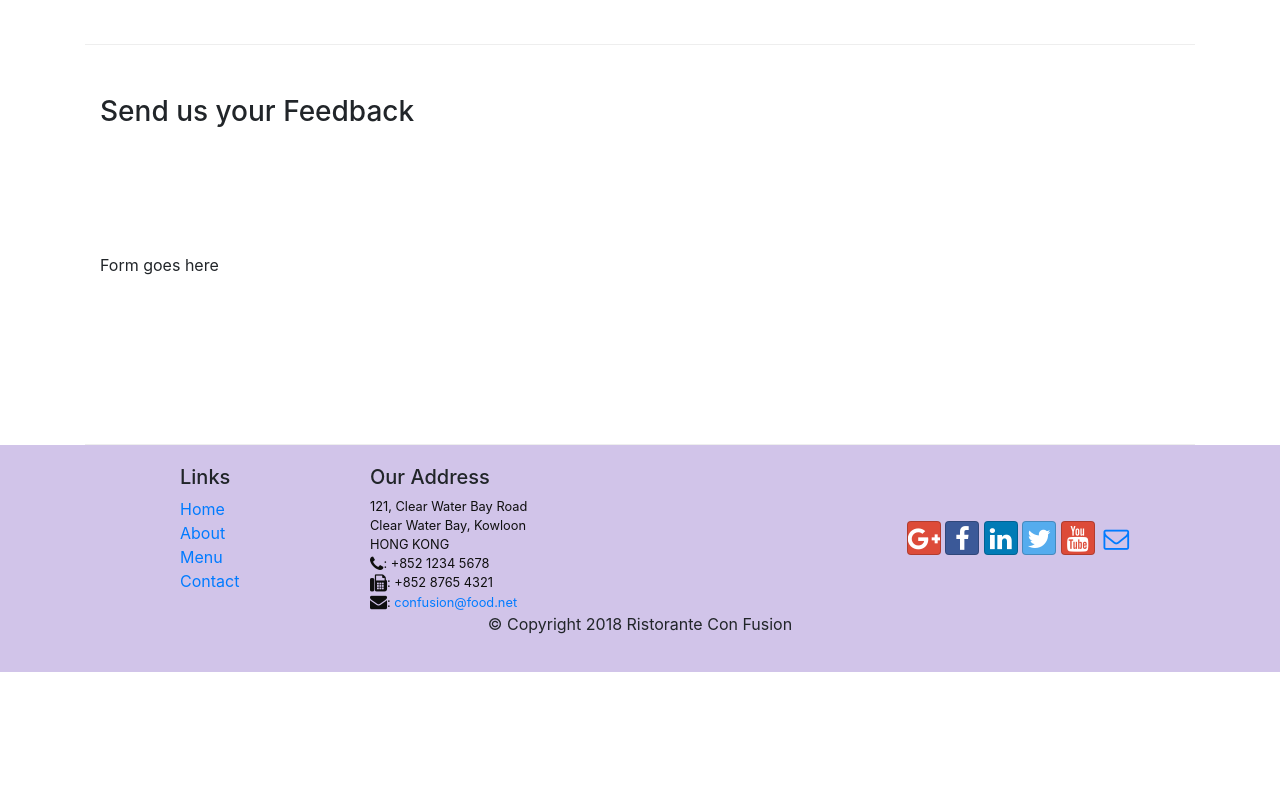
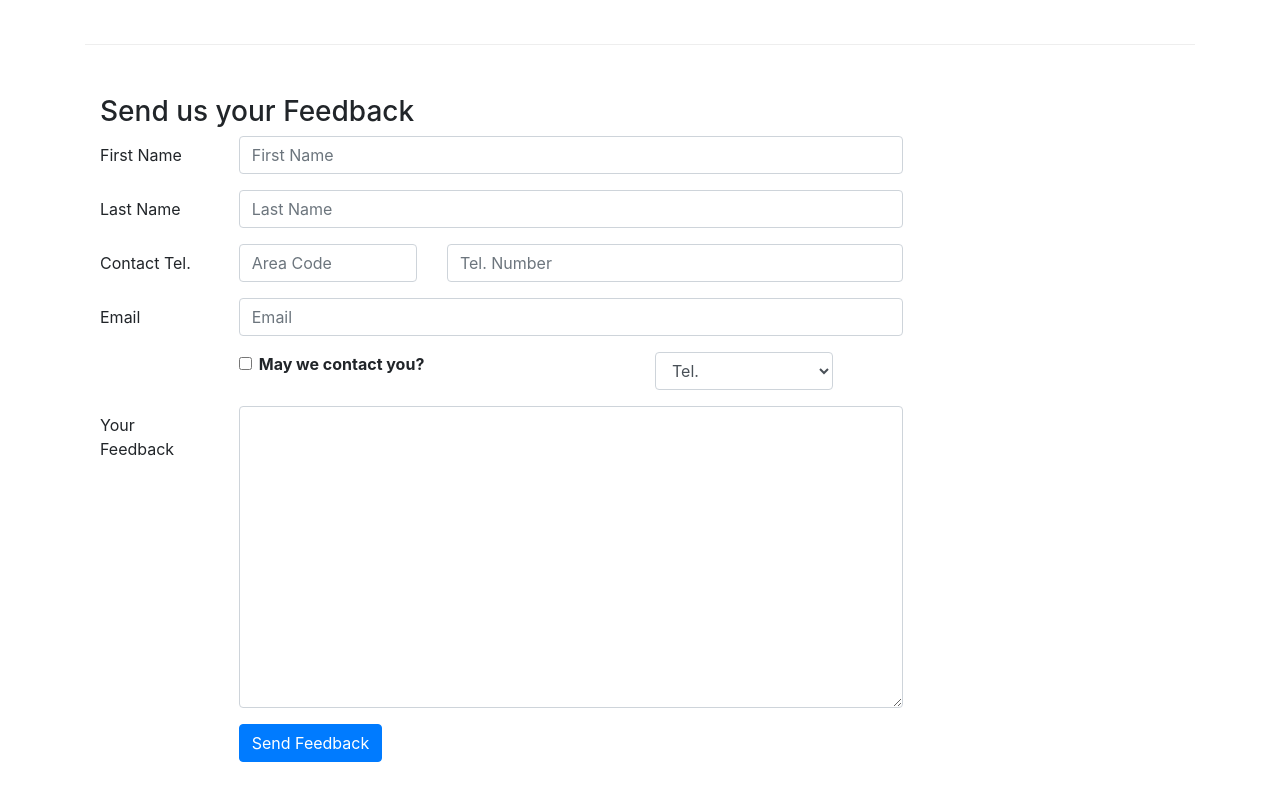
Before and after one commit to WeihuaZhu/coursera-fullstack-bootstrap, a website: page contactus.html in a window 1280 px wide. Shown: the part 820-1620 px from the top of the page. Before the commit the page ends 1492 px from the top, so only its background shows below. Drawn offline with nearby package versions, Linux system fonts and the light colour scheme.

Commit message:
added forms

```diff
--- a/contactus.html
+++ b/contactus.html
@@ -94,7 +94,72 @@
               <h3>Send us your Feedback</h3>
            </div>
             <div class="col-12 col-md-9">
-                Form goes here
+                <!-- Form goes here -->
+                <form>
+                    <div class="form-group row">
+                        <label for="firstname" class="col-md-2 col-form-label">First Name</label>
+                        <div class="col-md-10">
+                            <input type="text" class="form-control" id="firstname" name="firstname" placeholder="First Name">
+                        </div>
+                    </div>
+                    <div class="form-group row">
+                        <label for="lastname" class="col-md-2 col-form-label">Last Name</label>
+                        <div class="col-md-10">
+                            <input type="text" class="form-control" id="lastname" name="lastname" placeholder="Last Name">
+                        </div>
+                    </div>
+                    <div class="form-group row">
+                        <label for="telnum" class="col-12 col-md-2 col-form-label">Contact Tel.</label>
+                        <div class="col-5 col-md-3">
+                            <input type="tel" class="form-control" id="areacode" name="areacode" placeholder="Area Code">
+                        </div>
+                        <div class="col-7 col-md-7">
+                            <input type="tel" class="form-control" id="telnum" name="telnum" placeholder="Tel. Number">
+                        </div>
+
+                    </div>
+                    <div class="form-group row">
+                        <label for="emailid" class="col-md-2 col-form-label">Email</label>
+                        <div class="col-md-10">
+                            <input type="email" class="form-control" id="emailid" name="emailid" placeholder="Email">
+                        </div>
+                    </div>
+                    <div class="form-group row">
+                        <!-- Check box -->
+                        <div class="col-md-5 offset-md-2">
+                            <div class="form-check">
+                                <input type="checkbox" class="form-check-input" name="approve" id="approve" value="">
+                                <label class="form-check-label" for="approve">
+                                    <strong>May we contact you?</strong>
+                                </label>
+                            </div>
+                        </div>
+                        <!-- Select box -->
+                        <div class="col-md-3 offset-md-1">
+                            <select class="form-control">
+                                <option>Tel.</option>
+                                <option>Email</option>
+                            </select>
+                        </div>
+                    </div>
+                    <!-- Text area -->
+                    <div class="form-group row">
+                        <label for="feedback" class="col-md-2 col-form-label">Your Feedback</label>
+                        <div class="col-md-10">
+                            <textarea class="form-control" id="feeback" name="feedback" rows="12"></textarea>
+                        </div>
+                    </div>
+                    <div class="form-group row">
+                        <div class="offset-md-2 col-md-10">
+                            <button type="submit" class="btn btn-primary">
+                                Send Feedback
+                            </button>
+                        </div>
+                    </div>
+
+
+
+                </form>
             </div>
              <div class="col-12 col-md">
             </div>
```
